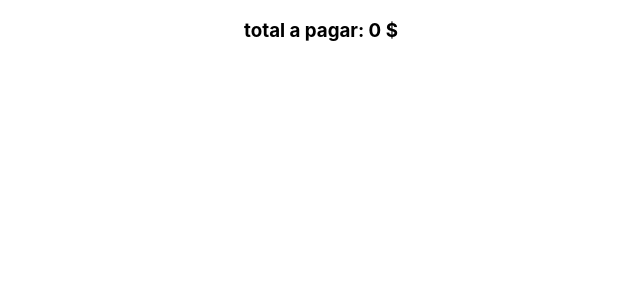
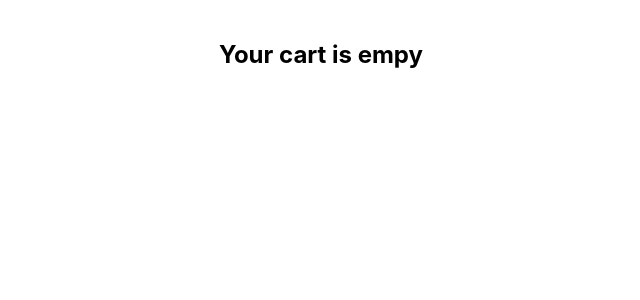
Before and after one commit to noeliamodica/React_ProyectoBooksShop, a React (Create React App) app: page /cart in a window 1280 px wide. Shown: the top 300 px of the page, without its empty margins (319-959 px from the left). Built offline with nearby package versions, Linux system fonts and the light colour scheme.

Commit message:
genero condicional para carrito vacio

```diff
--- a/src/components/CartContent/CartContent.js
+++ b/src/components/CartContent/CartContent.js
@@ -1,16 +1,25 @@
 import CartElements from "./CartElements";
 import CartTotal from "./CartTotal";
+import { useContext } from "react";
+import { dataContext } from "../Context/DataContext";
 
 
 const CartContent = () => {
 
+    const { cart } = useContext(dataContext);
 
-    return (
+
+    return cart.length > 0 ?    (
         <div>
             <CartElements />
             <CartTotal />
          </div>
+    ) : (
+        <h2 className="cart-message-center">
+            Your cart is empy
+        </h2>
     )
+
   };
 
   export default CartContent;
```
